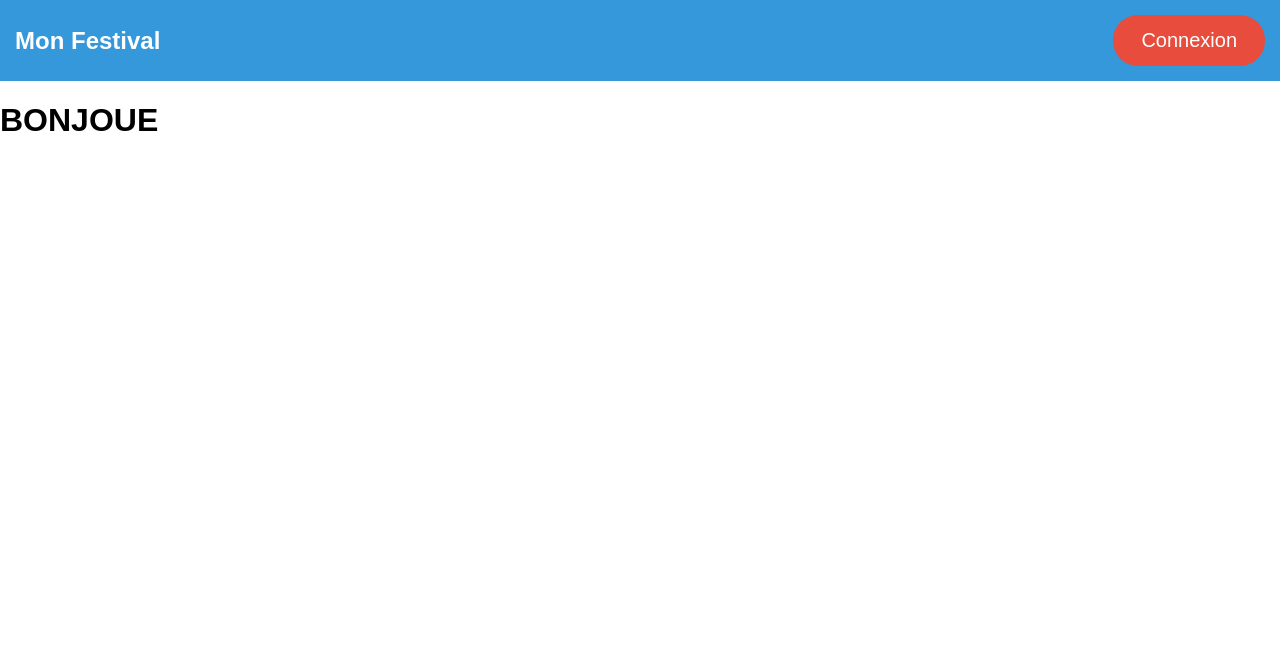
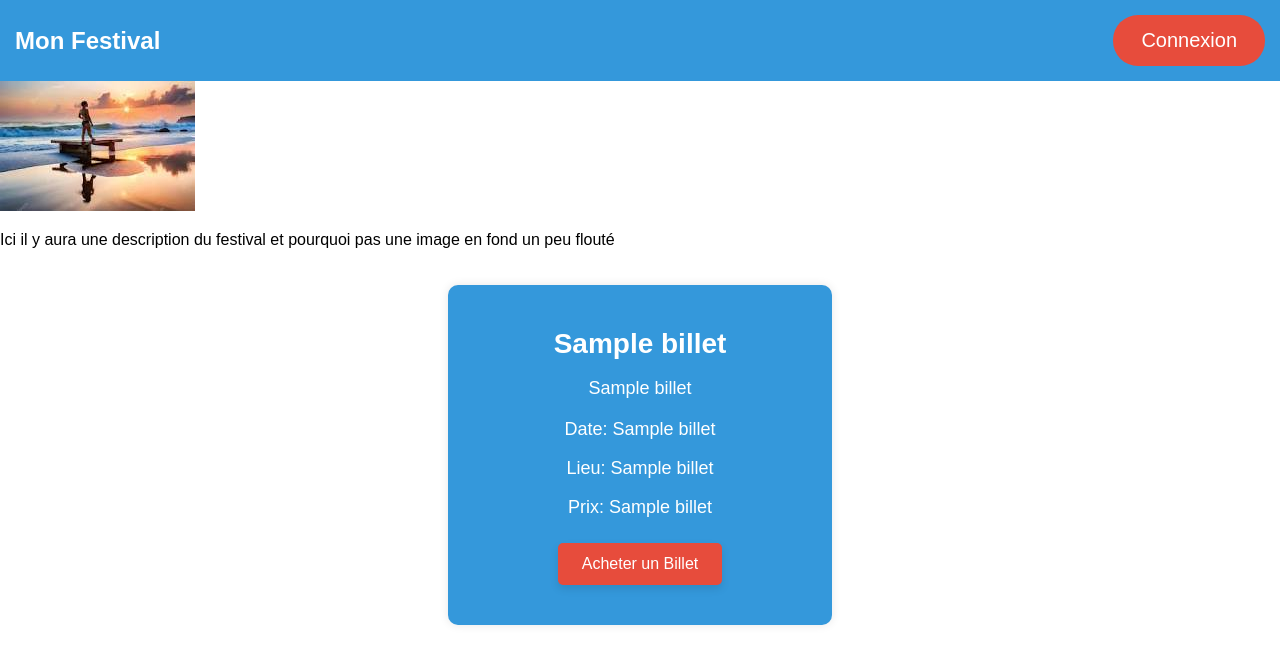
Before and after one commit to BRISSETLeo/sae_festiut, a Python web app: template templates/accueil.html in a window 1280 px wide. Shown: the top 664 px of the page. Run offline with Jinja, Linux system fonts and the light colour scheme; the template is opened without the code that fills it: most values are stand-ins (such as "Sample title", 1, 10 or a date in 2020).

Commit message:
Ajout de la page d'accueil

```diff
--- /dev/null
+++ b/static/css/accueil.css
@@ -0,0 +1,147 @@
+/* tickets.css */
+
+.festival-tickets-container {
+    display: flex;
+    flex-wrap: wrap;
+    justify-content: space-around;
+}
+
+.festival-ticket {
+    background-color: #3498db;
+    color: #fff;
+    padding: 20px;
+    text-align: center;
+    margin: 20px;
+    border-radius: 10px;
+    width: 30%;
+    box-sizing: border-box;
+    overflow: hidden;
+    text-overflow: ellipsis;
+    box-shadow: 0 0 10px rgba(0, 0, 0, 0.1);
+}
+
+.festival-ticket h2 {
+    font-size: 28px;
+    margin-bottom: 10px;
+}
+
+.festival-ticket p {
+    font-size: 18px;
+    margin-bottom: 5px;
+    overflow: hidden;
+    text-overflow: ellipsis;
+    white-space: nowrap;
+}
+
+.ticket-details {
+    margin-top: 20px;
+}
+
+.buy-ticket-button {
+    background-color: #e74c3c;
+    color: #fff;
+    margin: 20px;
+    padding: 12px 24px;
+    font-size: 16px;
+    border: none;
+    border-radius: 5px;
+    cursor: pointer;
+    box-shadow: 0 4px 8px rgba(0, 0, 0, 0.1);
+    transition: background-color 0.3s ease, box-shadow 0.3s ease;
+}
+
+.buy-ticket-button:hover {
+    background-color: #c0392b;
+    box-shadow: 0 6px 12px rgba(0, 0, 0, 0.2);
+}
+/*
+/* tickets.css */
+
+.festival-tickets-container {
+    display: flex;
+    flex-wrap: wrap;
+    justify-content: space-around;
+}
+
+.festival-ticket {
+    background-color: #3498db;
+    color: #fff;
+    padding: 20px;
+    text-align: center;
+    margin: 20px;
+    border-radius: 10px;
+    width: 30%;
+    box-sizing: border-box;
+    overflow: hidden;
+    text-overflow: ellipsis;
+    box-shadow: 0 0 10px rgba(0, 0, 0, 0.1);
+}
+
+.festival-ticket h2 {
+    font-size: 28px;
+    margin-bottom: 10px;
+}
+
+.festival-ticket p {
+    font-size: 18px;
+    margin-bottom: 5px;
+    overflow: hidden;
+    text-overflow: ellipsis;
+    white-space: nowrap;
+}
+
+.ticket-details {
+    margin-top: 20px;
+}
+
+.buy-ticket-button {
+    background-color: #e74c3c;
+    color: #fff;
+    margin: 20px;
+    padding: 12px 24px;
+    font-size: 16px;
+    border: none;
+    border-radius: 5px;
+    cursor: pointer;
+    box-shadow: 0 4px 8px rgba(0, 0, 0, 0.1);
+    transition: background-color 0.3s ease, box-shadow 0.3s ease;
+}
+
+.buy-ticket-button:hover {
+    background-color: #c0392b;
+    box-shadow: 0 6px 12px rgba(0, 0, 0, 0.2);
+}
+
+
+/*
+article {
+    position: relative;
+    height: 400px;
+    color: #fff;
+    text-align: center;
+    overflow: hidden;
+}
+
+.image-container {
+    position: relative;
+    width: 100%;
+    height: 100%;
+    overflow: hidden;
+}
+
+article img {
+    width: 100%;
+    height: 100%;
+    object-fit: cover; /* Pour couvrir toute la zone de l'image
+}
+
+p {
+    position: absolute;
+    top: 50%;
+    left: 50%;
+    transform: translate(-50%, -50%);
+    font-size: 20px;
+    max-width: 80%; /* Ajustez la largeur maximale selon vos besoins
+    margin: 0 auto;
+}
+*/
--- a/templates/accueil.html
+++ b/templates/accueil.html
@@ -4,5 +4,24 @@
 <link rel="stylesheet" href="{{ url_for('static', filename='css/accueil.css')}}">
 {% endblock %}
 {% block content %}
-<h1>BONJOUE</h1>
+<article>
+    <div class="image-container">
+        <img src="./static/images/images.jpeg" alt="Impossible">
+    </div>
+    <p>Ici il y aura une description du festival et pourquoi pas une image en fond un peu flouté</p>
+</article>
+<section class="festival-tickets-container">
+{% for billet in billets %}
+<section class="festival-ticket">
+    <h2>{{ billet[1] }}</h2>
+    <p>{{ billet[2] }}</p>
+    <div class="ticket-details">
+        <p>Date: {{ billet[3] }}</p>
+        <p>Lieu: {{ billet[4] }}</p>
+        <p>Prix: {{ billet[5] }}</p>
+    </div>
+    <button class="buy-ticket-button">Acheter un Billet</button>
+</section>
+{% endfor %}
+</section>
 {% endblock %}
--- a/views.py
+++ b/views.py
@@ -5,5 +5,6 @@ from .app import app
 @app.route('/')
 def accueil():
     return render_template(
-        "accueil.html"
+        "accueil.html",
+        billets = [(0,"Nom du billet", "Description du billet admettons le texte est un peu trop grand pour cette page à quel moment je pourrais voir si c'est goodDescription du billet admettons le texte est un peu trop grand pour cette page à quel moment je pourrais voir si c'est goodDescription du billet admettons le texte est un peu trop grand pour cette page à quel moment je pourrais voir si c'est goodDescription du billet admettons le texte est un peu trop grand pour cette page à quel moment je pourrais voir si c'est goodDescription du billet admettons le texte est un peu trop grand pour cette page à quel moment je pourrais voir si c'est goodDescription du billet admettons le texte est un peu trop grand pour cette page à quel moment je pourrais voir si c'est goodDescription du billet admettons le texte est un peu trop grand pour cette page à quel moment je pourrais voir si c'est goodDescription du billet admettons le texte est un peu trop grand pour cette page à quel moment je pourrais voir si c'est goodDescription du billet admettons le texte est un peu trop grand pour cette page à quel moment je pourrais voir si c'est good ou non ?", "18/03/2024", "Saint Jacques le moine", "$50000"),(1,"Nom du billet2", "Description du billet2", "18/03/2025", "Saint Jacques le moine2", "$100")]
     )
```
Also changed, not shown: static/images/images.jpeg (added).
